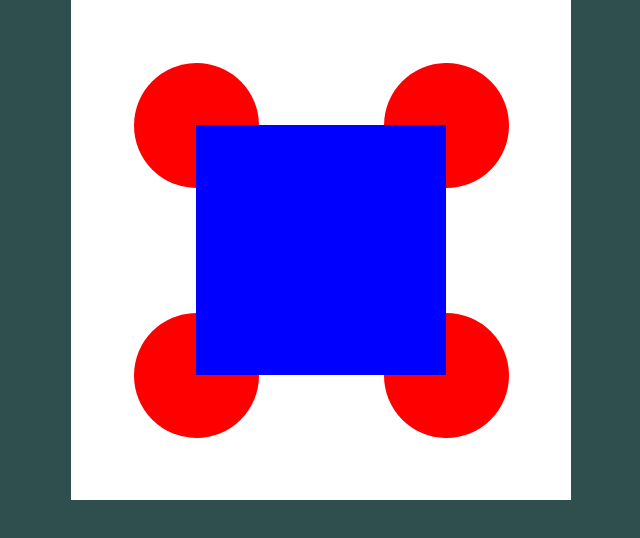
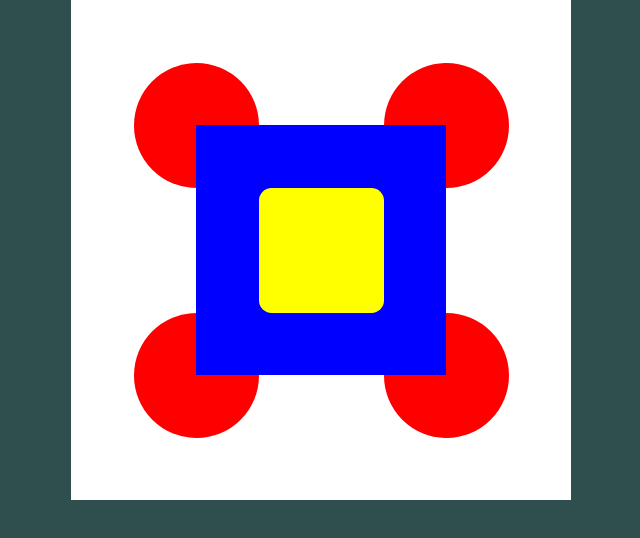
Before and after one commit to andrei-kryvecki/lesson-4-bonus, a plain HTML site: page index.html in a window 1280 px wide. Shown: the whole page, without its empty margins (319-959 px from the left). Drawn offline with Linux system fonts and the light colour scheme.

Commit message:
Update style.css

```diff
--- a/style/style.css
+++ b/style/style.css
@@ -30,7 +30,7 @@ body {
     left: 25%;
     z-index: 4;
 }
-.square--tiny{
+.square-tiny{
     background-color: yellow;
     width: 25%;
     height: 25%;
```
